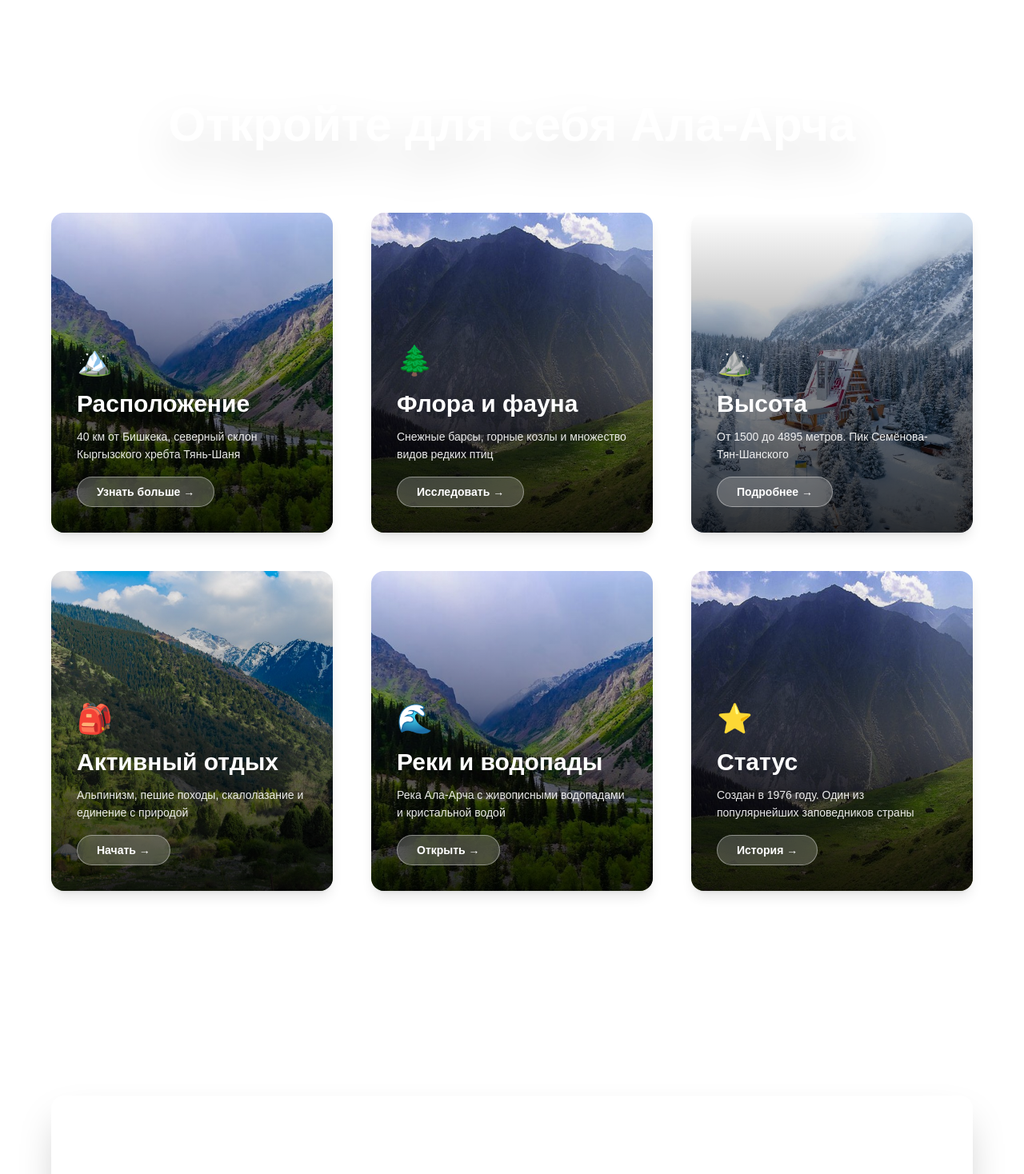
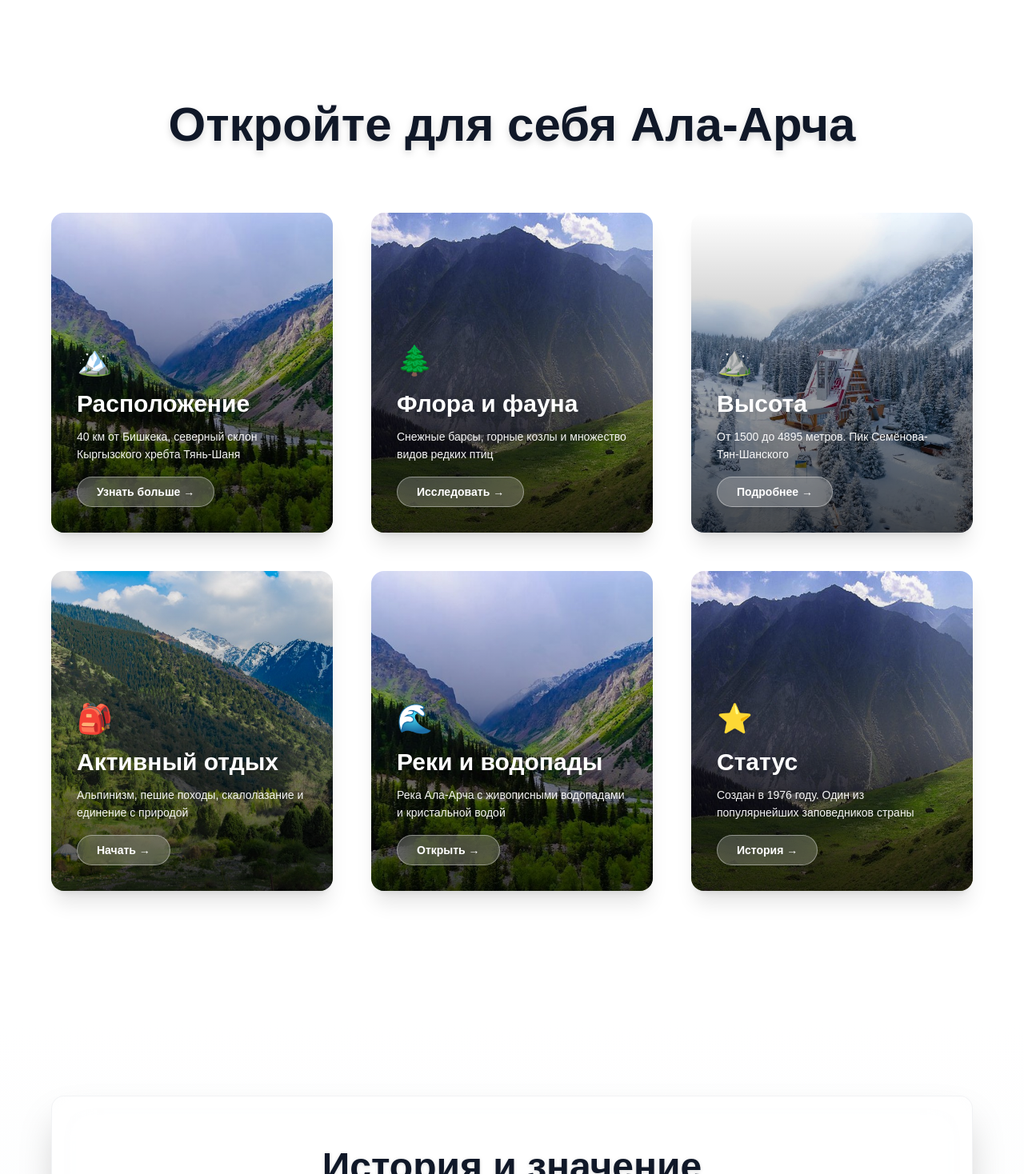
Before and after one commit to asekovasi/ala-archa, a Next.js app: page / in a window 1280 px wide. Shown: the part 802-2270 px from the top of the page at 80% size. Built offline with nearby package versions, Linux system fonts and the light colour scheme.

Commit message:
update next

```diff
--- a/app/page.tsx
+++ b/app/page.tsx
@@ -143,30 +143,30 @@ export default function Home() {
 
           {/* Glassmorphism Search Block */}
           <div className="max-w-6xl mx-auto animate-hero-search">
-            <div className="bg-white/30 backdrop-blur-xl rounded-2xl p-10 md:p-12 shadow-2xl border border-white/20">
+            <div className="bg-white/30 backdrop-blur-xl rounded-2xl p-10 md:p-12 shadow-2xl border border-white/20 hover:shadow-[0_25px_50px_-12px_rgba(0,0,0,0.4)] transition-shadow duration-300">
               <div className="flex flex-col sm:flex-row gap-4">
                 <input
                   type="text"
                   placeholder="Поиск маршрутов, достопримечательностей..."
-                  className="flex-1 px-6 py-4 rounded-2xl bg-white/30 backdrop-blur-md border border-white/40 text-white placeholder-white/70 focus:outline-none focus:ring-2 focus:ring-white/50 transition-all duration-300"
+                  className="flex-1 px-6 py-4 rounded-2xl bg-white/30 backdrop-blur-md border border-white/40 text-white placeholder-white/70 focus:outline-none focus:ring-2 focus:ring-white/50 transition-all duration-300 shadow-lg"
                 />
-                <button className="px-8 py-4 bg-white text-gray-900 rounded-2xl font-semibold hover:bg-white/90 transition-all duration-300 shadow-lg hover:shadow-xl transform hover:scale-105">
+                <button className="px-8 py-4 bg-white text-gray-900 rounded-2xl font-semibold hover:bg-white/90 transition-all duration-300 shadow-xl hover:shadow-2xl transform hover:scale-105">
                   Искать
                 </button>
               </div>
 
               {/* Quick Links */}
               <div className="mt-8 flex flex-wrap gap-3 justify-center">
-                <button className="px-5 py-2.5 bg-white/20 backdrop-blur-md rounded-full text-white text-sm hover:bg-white/30 transition-all duration-300 border border-white/30">
+                <button className="px-5 py-2.5 bg-white/20 backdrop-blur-md rounded-full text-white text-sm hover:bg-white/30 transition-all duration-300 border border-white/30 shadow-md hover:shadow-lg">
                   🏔️ Маршруты
                 </button>
-                <button className="px-5 py-2.5 bg-white/20 backdrop-blur-md rounded-full text-white text-sm hover:bg-white/30 transition-all duration-300 border border-white/30">
+                <button className="px-5 py-2.5 bg-white/20 backdrop-blur-md rounded-full text-white text-sm hover:bg-white/30 transition-all duration-300 border border-white/30 shadow-md hover:shadow-lg">
                   📸 Фотогалерея
                 </button>
-                <button className="px-5 py-2.5 bg-white/20 backdrop-blur-md rounded-full text-white text-sm hover:bg-white/30 transition-all duration-300 border border-white/30">
+                <button className="px-5 py-2.5 bg-white/20 backdrop-blur-md rounded-full text-white text-sm hover:bg-white/30 transition-all duration-300 border border-white/30 shadow-md hover:shadow-lg">
                   ℹ️ Информация
                 </button>
-                <button className="px-5 py-2.5 bg-white/20 backdrop-blur-md rounded-full text-white text-sm hover:bg-white/30 transition-all duration-300 border border-white/30">
+                <button className="px-5 py-2.5 bg-white/20 backdrop-blur-md rounded-full text-white text-sm hover:bg-white/30 transition-all duration-300 border border-white/30 shadow-md hover:shadow-lg">
                   🎒 Туры
                 </button>
               </div>
@@ -208,9 +208,9 @@ export default function Home() {
       </section>
 
       {/* Information Sections */}
-      <section className="relative py-32 px-4 bg-transparent backdrop-blur-sm z-20 animate-section-fade">
+      <section className="relative py-32 px-4 bg-white/95 backdrop-blur-sm z-20 animate-section-fade">
         <div className="max-w-6xl mx-auto">
-          <h2 className="text-5xl md:text-6xl font-bold text-center text-white mb-20 drop-shadow-2xl">
+          <h2 className="text-5xl md:text-6xl font-bold text-center text-gray-900 mb-20 drop-shadow-lg">
             Откройте для себя Ала-Арча
           </h2>
 
@@ -218,7 +218,7 @@ export default function Home() {
             {/* Card 1 - Расположение */}
             <div
               ref={(el) => { cardRefs.current[0] = el; }}
-              className="animate-card group relative rounded-2xl overflow-hidden shadow-lg transform transition-all duration-300 hover:scale-105 hover:shadow-2xl cursor-pointer h-[400px]"
+              className="animate-card group relative rounded-2xl overflow-hidden shadow-xl transform transition-all duration-300 hover:scale-105 hover:shadow-2xl cursor-pointer h-[400px]"
             >
               <Image
                 src="/ala.archa 4.jpg"
@@ -226,14 +226,14 @@ export default function Home() {
                 fill
                 className="object-cover group-hover:scale-110 transition-transform duration-500"
               />
-              <div className="absolute inset-0 bg-gradient-to-t from-black/80 via-black/40 to-transparent"></div>
+              <div className="absolute inset-0 bg-gradient-to-t from-black/70 via-black/30 to-transparent"></div>
               <div className="absolute inset-0 p-8 flex flex-col justify-end">
-                <div className="text-4xl mb-4">🏔️</div>
-                <h3 className="text-3xl font-bold text-white mb-3">Расположение</h3>
-                <p className="text-white/90 text-sm leading-relaxed mb-4">
+                <div className="text-4xl mb-4 drop-shadow-lg">🏔️</div>
+                <h3 className="text-3xl font-bold text-white mb-3 drop-shadow-lg">Расположение</h3>
+                <p className="text-white/95 text-sm leading-relaxed mb-4 drop-shadow-md">
                   40 км от Бишкека, северный склон Кыргызского хребта Тянь-Шаня
                 </p>
-                <button className="self-start px-6 py-2 bg-white/20 backdrop-blur-md border border-white/40 rounded-full text-white text-sm font-semibold hover:bg-white/30 transition-all duration-300">
+                <button className="self-start px-6 py-2 bg-white/20 backdrop-blur-md border border-white/40 rounded-full text-white text-sm font-semibold hover:bg-white/30 transition-all duration-300 shadow-lg">
                   Узнать больше →
                 </button>
               </div>
@@ -242,7 +242,7 @@ export default function Home() {
             {/* Card 2 - Флора и фауна */}
             <div
               ref={(el) => { cardRefs.current[1] = el; }}
-              className="animate-card group relative rounded-2xl overflow-hidden shadow-lg transform transition-all duration-300 hover:scale-105 hover:shadow-2xl cursor-pointer h-[400px]"
+              className="animate-card group relative rounded-2xl overflow-hidden shadow-xl transform transition-all duration-300 hover:scale-105 hover:shadow-2xl cursor-pointer h-[400px]"
             >
               <Image
                 src="/ala.archa 5.jpg"
@@ -250,14 +250,14 @@ export default function Home() {
                 fill
                 className="object-cover group-hover:scale-110 transition-transform duration-500"
               />
-              <div className="absolute inset-0 bg-gradient-to-t from-black/80 via-black/40 to-transparent"></div>
+              <div className="absolute inset-0 bg-gradient-to-t from-black/70 via-black/30 to-transparent"></div>
               <div className="absolute inset-0 p-8 flex flex-col justify-end">
-                <div className="text-4xl mb-4">🌲</div>
-                <h3 className="text-3xl font-bold text-white mb-3">Флора и фауна</h3>
-                <p className="text-white/90 text-sm leading-relaxed mb-4">
+                <div className="text-4xl mb-4 drop-shadow-lg">🌲</div>
+                <h3 className="text-3xl font-bold text-white mb-3 drop-shadow-lg">Флора и фауна</h3>
+                <p className="text-white/95 text-sm leading-relaxed mb-4 drop-shadow-md">
                   Снежные барсы, горные козлы и множество видов редких птиц
                 </p>
-                <button className="self-start px-6 py-2 bg-white/20 backdrop-blur-md border border-white/40 rounded-full text-white text-sm font-semibold hover:bg-white/30 transition-all duration-300">
+                <button className="self-start px-6 py-2 bg-white/20 backdrop-blur-md border border-white/40 rounded-full text-white text-sm font-semibold hover:bg-white/30 transition-all duration-300 shadow-lg">
                   Исследовать →
                 </button>
               </div>
@@ -266,7 +266,7 @@ export default function Home() {
             {/* Card 3 - Высота */}
             <div
               ref={(el) => { cardRefs.current[2] = el; }}
-              className="animate-card group relative rounded-2xl overflow-hidden shadow-lg transform transition-all duration-300 hover:scale-105 hover:shadow-2xl cursor-pointer h-[400px]"
+              className="animate-card group relative rounded-2xl overflow-hidden shadow-xl transform transition-all duration-300 hover:scale-105 hover:shadow-2xl cursor-pointer h-[400px]"
             >
               <Image
                 src="/ala.archa 6.1.jpg"
@@ -274,14 +274,14 @@ export default function Home() {
                 fill
                 className="object-cover group-hover:scale-110 transition-transform duration-500"
               />
-              <div className="absolute inset-0 bg-gradient-to-t from-black/80 via-black/40 to-transparent"></div>
+              <div className="absolute inset-0 bg-gradient-to-t from-black/70 via-black/30 to-transparent"></div>
               <div className="absolute inset-0 p-8 flex flex-col justify-end">
-                <div className="text-4xl mb-4">⛰️</div>
-                <h3 className="text-3xl font-bold text-white mb-3">Высота</h3>
-                <p className="text-white/90 text-sm leading-relaxed mb-4">
+                <div className="text-4xl mb-4 drop-shadow-lg">⛰️</div>
+                <h3 className="text-3xl font-bold text-white mb-3 drop-shadow-lg">Высота</h3>
+                <p className="text-white/95 text-sm leading-relaxed mb-4 drop-shadow-md">
                   От 1500 до 4895 метров. Пик Семёнова-Тян-Шанского
                 </p>
-                <button className="self-start px-6 py-2 bg-white/20 backdrop-blur-md border border-white/40 rounded-full text-white text-sm font-semibold hover:bg-white/30 transition-all duration-300">
+                <button className="self-start px-6 py-2 bg-white/20 backdrop-blur-md border border-white/40 rounded-full text-white text-sm font-semibold hover:bg-white/30 transition-all duration-300 shadow-lg">
                   Подробнее →
                 </button>
               </div>
@@ -290,7 +290,7 @@ export default function Home() {
             {/* Card 4 - Активный отдых */}
             <div
               ref={(el) => { cardRefs.current[3] = el; }}
-              className="animate-card group relative rounded-2xl overflow-hidden shadow-lg transform transition-all duration-300 hover:scale-105 hover:shadow-2xl cursor-pointer h-[400px]"
+              className="animate-card group relative rounded-2xl overflow-hidden shadow-xl transform transition-all duration-300 hover:scale-105 hover:shadow-2xl cursor-pointer h-[400px]"
             >
               <Image
                 src="/ala.archa 8.jpeg"
@@ -298,14 +298,14 @@ export default function Home() {
                 fill
                 className="object-cover group-hover:scale-110 transition-transform duration-500"
               />
-              <div className="absolute inset-0 bg-gradient-to-t from-black/80 via-black/40 to-transparent"></div>
+              <div className="absolute inset-0 bg-gradient-to-t from-black/70 via-black/30 to-transparent"></div>
               <div className="absolute inset-0 p-8 flex flex-col justify-end">
-                <div className="text-4xl mb-4">🎒</div>
-                <h3 className="text-3xl font-bold text-white mb-3">Активный отдых</h3>
-                <p className="text-white/90 text-sm leading-relaxed mb-4">
+                <div className="text-4xl mb-4 drop-shadow-lg">🎒</div>
+                <h3 className="text-3xl font-bold text-white mb-3 drop-shadow-lg">Активный отдых</h3>
+                <p className="text-white/95 text-sm leading-relaxed mb-4 drop-shadow-md">
                   Альпинизм, пешие походы, скалолазание и единение с природой
                 </p>
-                <button className="self-start px-6 py-2 bg-white/20 backdrop-blur-md border border-white/40 rounded-full text-white text-sm font-semibold hover:bg-white/30 transition-all duration-300">
+                <button className="self-start px-6 py-2 bg-white/20 backdrop-blur-md border border-white/40 rounded-full text-white text-sm font-semibold hover:bg-white/30 transition-all duration-300 shadow-lg">
                   Начать →
                 </button>
               </div>
@@ -314,7 +314,7 @@ export default function Home() {
             {/* Card 5 - Реки и водопады */}
             <div
               ref={(el) => { cardRefs.current[4] = el; }}
-              className="animate-card group relative rounded-2xl overflow-hidden shadow-lg transform transition-all duration-300 hover:scale-105 hover:shadow-2xl cursor-pointer h-[400px]"
+              className="animate-card group relative rounded-2xl overflow-hidden shadow-xl transform transition-all duration-300 hover:scale-105 hover:shadow-2xl cursor-pointer h-[400px]"
             >
               <Image
                 src="/ala.archa 4.jpg"
@@ -322,14 +322,14 @@ export default function Home() {
                 fill
                 className="object-cover group-hover:scale-110 transition-transform duration-500"
               />
-              <div className="absolute inset-0 bg-gradient-to-t from-black/80 via-black/40 to-transparent"></div>
+              <div className="absolute inset-0 bg-gradient-to-t from-black/70 via-black/30 to-transparent"></div>
               <div className="absolute inset-0 p-8 flex flex-col justify-end">
-                <div className="text-4xl mb-4">🌊</div>
-                <h3 className="text-3xl font-bold text-white mb-3">Реки и водопады</h3>
-                <p className="text-white/90 text-sm leading-relaxed mb-4">
+                <div className="text-4xl mb-4 drop-shadow-lg">🌊</div>
+                <h3 className="text-3xl font-bold text-white mb-3 drop-shadow-lg">Реки и водопады</h3>
+                <p className="text-white/95 text-sm leading-relaxed mb-4 drop-shadow-md">
                   Река Ала-Арча с живописными водопадами и кристальной водой
                 </p>
-                <button className="self-start px-6 py-2 bg-white/20 backdrop-blur-md border border-white/40 rounded-full text-white text-sm font-semibold hover:bg-white/30 transition-all duration-300">
+                <button className="self-start px-6 py-2 bg-white/20 backdrop-blur-md border border-white/40 rounded-full text-white text-sm font-semibold hover:bg-white/30 transition-all duration-300 shadow-lg">
                   Открыть →
                 </button>
               </div>
@@ -338,7 +338,7 @@ export default function Home() {
             {/* Card 6 - Статус */}
             <div
               ref={(el) => { cardRefs.current[5] = el; }}
-              className="animate-card group relative rounded-2xl overflow-hidden shadow-lg transform transition-all duration-300 hover:scale-105 hover:shadow-2xl cursor-pointer h-[400px]"
+              className="animate-card group relative rounded-2xl overflow-hidden shadow-xl transform transition-all duration-300 hover:scale-105 hover:shadow-2xl cursor-pointer h-[400px]"
             >
               <Image
                 src="/ala.archa 5.jpg"
@@ -346,14 +346,14 @@ export default function Home() {
                 fill
                 className="object-cover group-hover:scale-110 transition-transform duration-500"
               />
-              <div className="absolute inset-0 bg-gradient-to-t from-black/80 via-black/40 to-transparent"></div>
+              <div className="absolute inset-0 bg-gradient-to-t from-black/70 via-black/30 to-transparent"></div>
               <div className="absolute inset-0 p-8 flex flex-col justify-end">
-                <div className="text-4xl mb-4">⭐</div>
-                <h3 className="text-3xl font-bold text-white mb-3">Статус</h3>
-                <p className="text-white/90 text-sm leading-relaxed mb-4">
+                <div className="text-4xl mb-4 drop-shadow-lg">⭐</div>
+                <h3 className="text-3xl font-bold text-white mb-3 drop-shadow-lg">Статус</h3>
+                <p className="text-white/95 text-sm leading-relaxed mb-4 drop-shadow-md">
                   Создан в 1976 году. Один из популярнейших заповедников страны
                 </p>
-                <button className="self-start px-6 py-2 bg-white/20 backdrop-blur-md border border-white/40 rounded-full text-white text-sm font-semibold hover:bg-white/30 transition-all duration-300">
+                <button className="self-start px-6 py-2 bg-white/20 backdrop-blur-md border border-white/40 rounded-full text-white text-sm font-semibold hover:bg-white/30 transition-all duration-300 shadow-lg">
                   История →
                 </button>
               </div>
@@ -363,13 +363,13 @@ export default function Home() {
       </section>
 
       {/* Additional Info Section */}
-      <section className="relative py-32 px-4 bg-transparent backdrop-blur-sm z-20 animate-section-fade">
+      <section className="relative py-32 px-4 bg-gradient-to-b from-white/95 to-gray-50/95 backdrop-blur-sm z-20 animate-section-fade">
         <div className="max-w-6xl mx-auto">
-          <div className="bg-white/30 backdrop-blur-xl rounded-2xl p-12 md:p-16 border border-white/20 shadow-2xl transform transition-all duration-300 hover:scale-[1.02]">
-            <h2 className="text-4xl md:text-5xl font-bold text-white mb-12 text-center">
+          <div className="bg-white/80 backdrop-blur-xl rounded-2xl p-12 md:p-16 border border-gray-200/50 shadow-2xl transform transition-all duration-300 hover:scale-[1.02] hover:shadow-[0_25px_50px_-12px_rgba(0,0,0,0.25)]">
+            <h2 className="text-4xl md:text-5xl font-bold text-gray-900 mb-12 text-center drop-shadow-sm">
               История и значение
             </h2>
-            <div className="space-y-6 text-white/90 text-lg leading-relaxed">
+            <div className="space-y-6 text-gray-700 text-lg leading-relaxed">
               <p>
                 Государственный природный парк «Ала-Арча» — это уникальный природный комплекс, который играет важную роль в сохранении биоразнообразия Кыргызстана. Парк занимает площадь около 19,4 тысяч гектаров и является домом для множества редких и эндемичных видов растений и животных.
               </p>
@@ -385,8 +385,8 @@ export default function Home() {
       </section>
 
       {/* Footer */}
-      <footer className="relative py-12 px-4 bg-indigo-900/50 backdrop-blur-md border-t border-white/10">
-        <div className="max-w-7xl mx-auto text-center text-white/80">
+      <footer className="relative py-12 px-4 bg-gray-900/95 backdrop-blur-md border-t border-gray-700/50 shadow-2xl">
+        <div className="max-w-7xl mx-auto text-center text-gray-300">
           <p className="text-lg">
             © 2024 Кыргызский государственный природный парк «Ала-Арча»
           </p>
```
